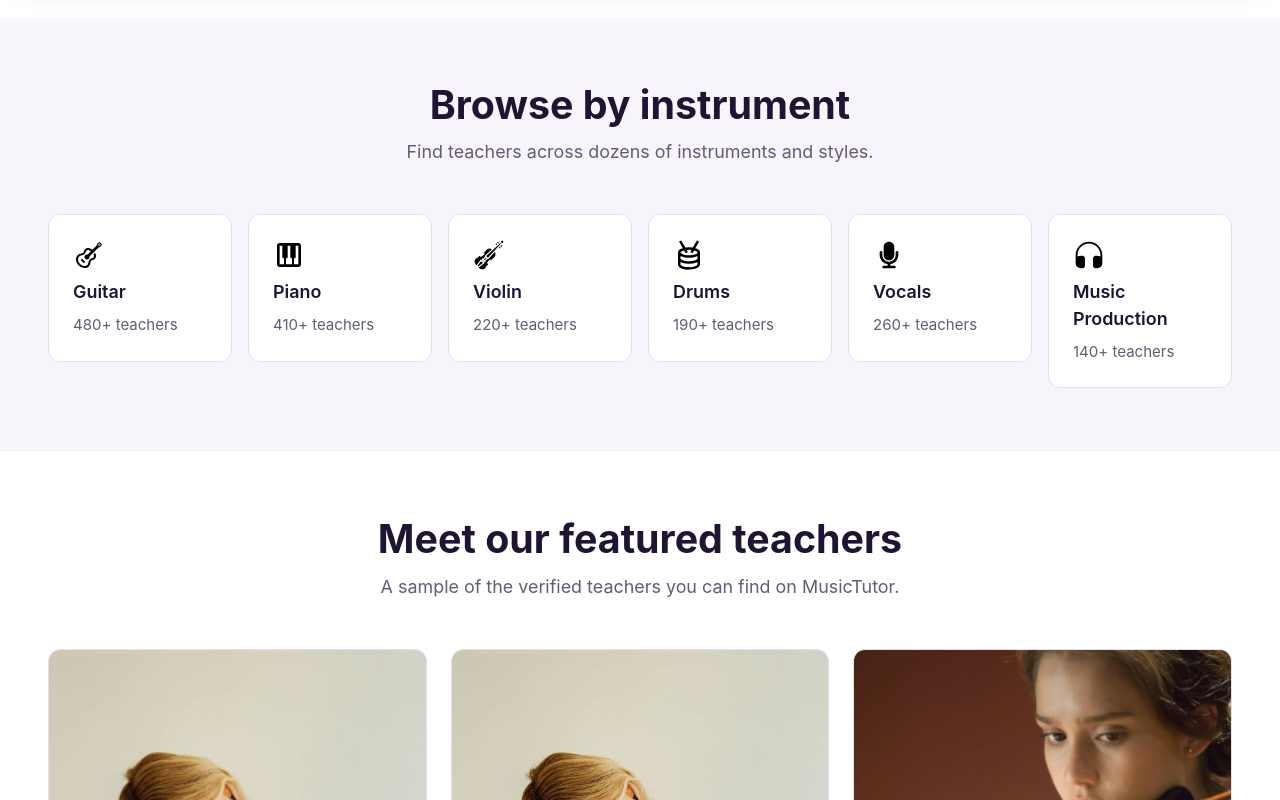
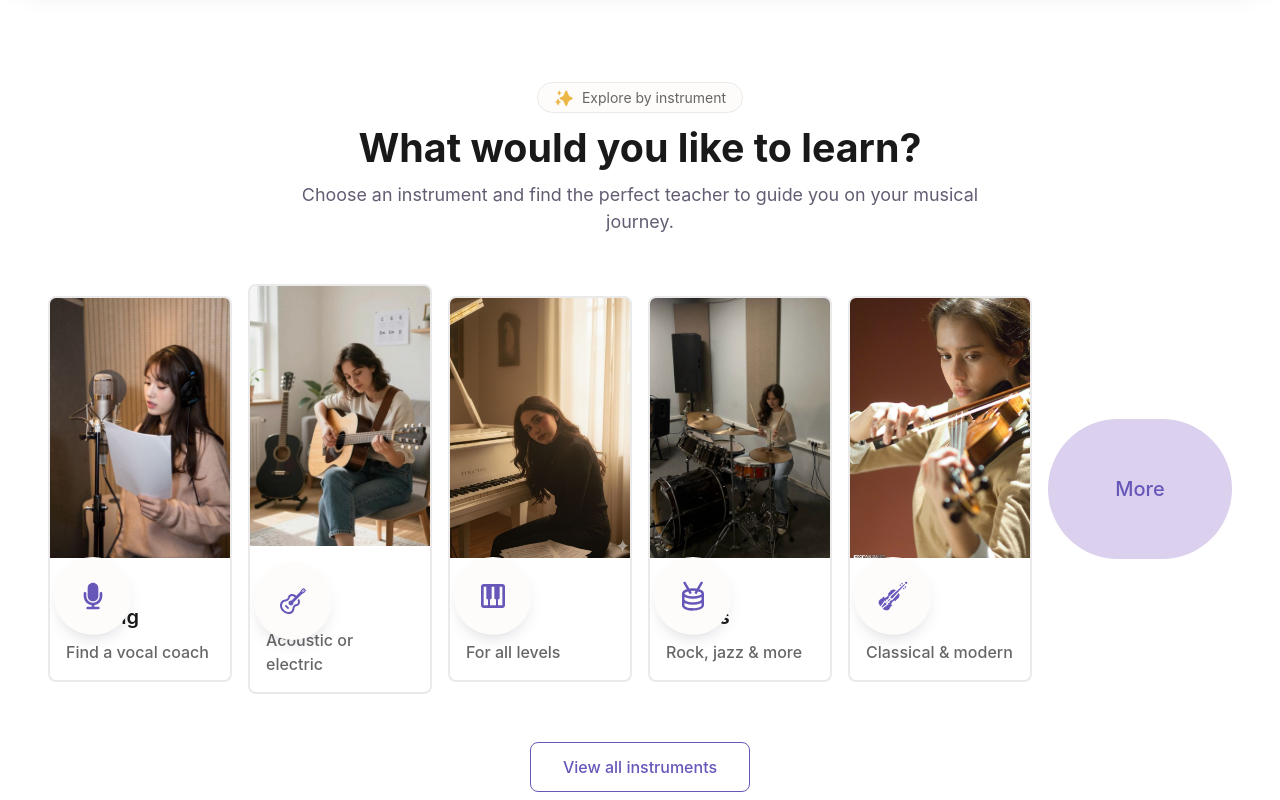
Before and after one commit to ValeriySolod/MusicTutor, a Next.js app: page / in a window 1280 px wide. Shown: the part 700-1500 px from the top of the page. Built offline with nearby package versions, Linux system fonts and the light colour scheme.

Commit message:
Rewrite InstrumentCategories to Figma's 5-tile photo grid
Replaces the 6 plain icon cards with Figma's 5 photo tiles (Singing,
Guitar, Piano, Drums, Violin) with icon badges and taglines, a circular
"More" tile, and a "View all instruments" button. Fixes heading/subheading
copy to match Figma.

```diff
--- a/src/components/sections/InstrumentCategories/InstrumentCategories.module.css
+++ b/src/components/sections/InstrumentCategories/InstrumentCategories.module.css
@@ -1,19 +1,33 @@
 .section {
   padding-block: var(--space-10);
-  background-color: var(--color-bg-alt);
 }
 
 .header {
   max-width: 60ch;
   display: flex;
   flex-direction: column;
+  align-items: center;
   gap: var(--space-3);
   text-align: center;
   margin-inline: auto;
 }
 
 .header h2 {
-  color: var(--color-text);
+  color: var(--text-primary);
+}
+
+.eyebrow {
+  align-self: center;
+  display: inline-flex;
+  align-items: center;
+  gap: 8px;
+  padding: 4px 16px;
+  border-radius: 40px;
+  border: 1px solid var(--border-default);
+  background-color: var(--background-card);
+  color: var(--text-secondary);
+  font-size: 14px;
+  font-weight: 400;
 }
 
 .grid {
@@ -24,35 +38,107 @@
 }
 
 .card {
+  position: relative;
+  display: block;
+  border: 2px solid var(--border-default);
+  border-radius: var(--radius-sm);
+  background-color: var(--background-white);
+  overflow: hidden;
+}
+
+.photo {
+  border-radius: 0;
+}
+
+.iconBubble {
+  position: absolute;
+  left: 4px;
+  top: 68%;
+  display: flex;
+  align-items: center;
+  justify-content: center;
+  width: 78px;
+  height: 78px;
+  border-radius: var(--radius-full);
+  background-color: var(--background-card);
+  box-shadow: 0 8px 20px -12px rgb(31 21 51 / 0.35);
+}
+
+.textBlock {
   display: flex;
   flex-direction: column;
-  align-items: flex-start;
-  gap: var(--space-2);
-  padding: var(--space-5);
-  border-radius: var(--radius-md);
-  background-color: var(--color-surface);
-  border: 1px solid var(--color-border);
-  color: var(--color-primary);
+  gap: 8px;
+  padding: 44px 16px 16px;
 }
 
 .name {
+  color: var(--text-primary);
+  font-size: 18px;
   font-weight: 600;
-  color: var(--color-text);
 }
 
-.count {
-  font-size: var(--font-size-sm);
-  color: var(--color-text-muted);
+.tagline {
+  color: var(--text-secondary);
+  font-size: 14px;
+  font-weight: 500;
 }
 
-@media (min-width: 768px) {
+.moreItem {
+  display: none;
+}
+
+.moreBubble {
+  display: flex;
+  align-items: center;
+  justify-content: center;
+  height: 100%;
+  min-height: 140px;
+  border-radius: var(--radius-full);
+  background-color: var(--brand-lavender);
+  color: var(--brand-purple);
+  font-size: 20px;
+  font-weight: 500;
+}
+
+.actions {
+  margin-top: var(--space-8);
+  display: flex;
+  justify-content: center;
+}
+
+.viewAll {
+  display: inline-flex;
+  align-items: center;
+  justify-content: center;
+  padding: 12px 32px;
+  border-radius: var(--radius-sm);
+  border: 1px solid var(--brand-purple);
+  color: var(--brand-purple);
+  font-weight: 500;
+  font-size: 16px;
+}
+
+@media (min-width: 640px) {
   .grid {
     grid-template-columns: repeat(3, 1fr);
+  }
+
+  .moreItem {
+    display: block;
   }
 }
 
 @media (min-width: 1024px) {
   .grid {
     grid-template-columns: repeat(6, 1fr);
+    align-items: center;
+  }
+
+  .name {
+    font-size: 20px;
+  }
+
+  .tagline {
+    font-size: 16px;
   }
 }
--- a/src/components/sections/InstrumentCategories/InstrumentCategories.tsx
+++ b/src/components/sections/InstrumentCategories/InstrumentCategories.tsx
@@ -1,5 +1,6 @@
 import { Container } from "@/components/ui/Container/Container";
 import { Icon } from "@/components/ui/Icon/Icon";
+import { PhotoFrame } from "@/components/ui/PhotoFrame/PhotoFrame";
 import { INSTRUMENT_CATEGORIES } from "@/data/instruments";
 import styles from "./InstrumentCategories.module.css";
 
@@ -12,21 +13,52 @@ export function InstrumentCategories() {
     >
       <Container>
         <div className={styles.header}>
-          <h2 id="instruments-heading">Browse by instrument</h2>
-          <p>Find teachers across dozens of instruments and styles.</p>
+          <span className={styles.eyebrow}>
+            <Icon name="sparkles" size={20} alt="" color="var(--accent-gold-star)" />
+            Explore by instrument
+          </span>
+          <h2 id="instruments-heading">What would you like to learn?</h2>
+          <p>
+            Choose an instrument and find the perfect teacher to guide you on
+            your musical journey.
+          </p>
         </div>
 
         <ul className={styles.grid}>
           {INSTRUMENT_CATEGORIES.map((instrument) => (
             <li key={instrument.id}>
               <a href="#teacher-search" className={styles.card}>
-                <Icon name={instrument.icon} size={32} alt="" />
-                <span className={styles.name}>{instrument.name}</span>
-                <span className={styles.count}>{instrument.teacherCount}</span>
+                <PhotoFrame
+                  src={instrument.photo}
+                  alt=""
+                  width={instrument.photoWidth}
+                  height={instrument.photoHeight}
+                  sizes="(min-width: 1024px) 208px, (min-width: 640px) 30vw, 45vw"
+                  className={styles.photo}
+                  cropAspectRatio="208 / 300"
+                />
+                <span className={styles.iconBubble}>
+                  <Icon name={instrument.icon} size={32} alt="" color="var(--brand-purple)" />
+                </span>
+                <span className={styles.textBlock}>
+                  <span className={styles.name}>{instrument.name}</span>
+                  <span className={styles.tagline}>{instrument.tagline}</span>
+                </span>
               </a>
             </li>
           ))}
+          <li className={styles.moreItem}>
+            <a href="#instruments" className={styles.moreBubble}>
+              More
+            </a>
+          </li>
         </ul>
+
+        <div className={styles.actions}>
+          <a href="#instruments" className={styles.viewAll}>
+            View all instruments
+          </a>
+        </div>
       </Container>
     </section>
   );
--- a/src/data/instruments.ts
+++ b/src/data/instruments.ts
@@ -1,15 +1,49 @@
 import type { InstrumentItem } from "@/types";
 
 export const INSTRUMENT_CATEGORIES: InstrumentItem[] = [
-  { id: "guitar", name: "Guitar", icon: "guitar", teacherCount: "480+ teachers" },
-  { id: "piano", name: "Piano", icon: "piano", teacherCount: "410+ teachers" },
-  { id: "violin", name: "Violin", icon: "violin", teacherCount: "220+ teachers" },
-  { id: "drums", name: "Drums", icon: "drums", teacherCount: "190+ teachers" },
-  { id: "vocals", name: "Vocals", icon: "microphone", teacherCount: "260+ teachers" },
   {
-    id: "production",
-    name: "Music Production",
-    icon: "headphones",
-    teacherCount: "140+ teachers",
+    id: "singing",
+    name: "Singing",
+    tagline: "Find a vocal coach",
+    icon: "microphone",
+    photo: "/assets/photos/5e75b62d2e1e145305a6ccca509042a2f12c22de.png",
+    photoWidth: 736,
+    photoHeight: 1080,
+  },
+  {
+    id: "guitar",
+    name: "Guitar",
+    tagline: "Acoustic or electric",
+    icon: "guitar",
+    photo: "/assets/photos/3fc6a6f32ff80ea7a1f9e23a21ff82cd66f4dbc9.png",
+    photoWidth: 832,
+    photoHeight: 1152,
+  },
+  {
+    id: "piano",
+    name: "Piano",
+    tagline: "For all levels",
+    icon: "piano",
+    photo: "/assets/photos/ead7ab174a157d6f940312b4f5077f256fac3c73.png",
+    photoWidth: 736,
+    photoHeight: 1104,
+  },
+  {
+    id: "drums",
+    name: "Drums",
+    tagline: "Rock, jazz & more",
+    icon: "drums",
+    photo: "/assets/photos/bc2a788eb58ca9f0443904ee1960f52847441e66.png",
+    photoWidth: 900,
+    photoHeight: 1200,
+  },
+  {
+    id: "violin",
+    name: "Violin",
+    tagline: "Classical & modern",
+    icon: "violin",
+    photo: "/assets/photos/44e40462d57705ee9faee26487b6a06c99e53dbc.png",
+    photoWidth: 300,
+    photoHeight: 452,
   },
 ];
```
